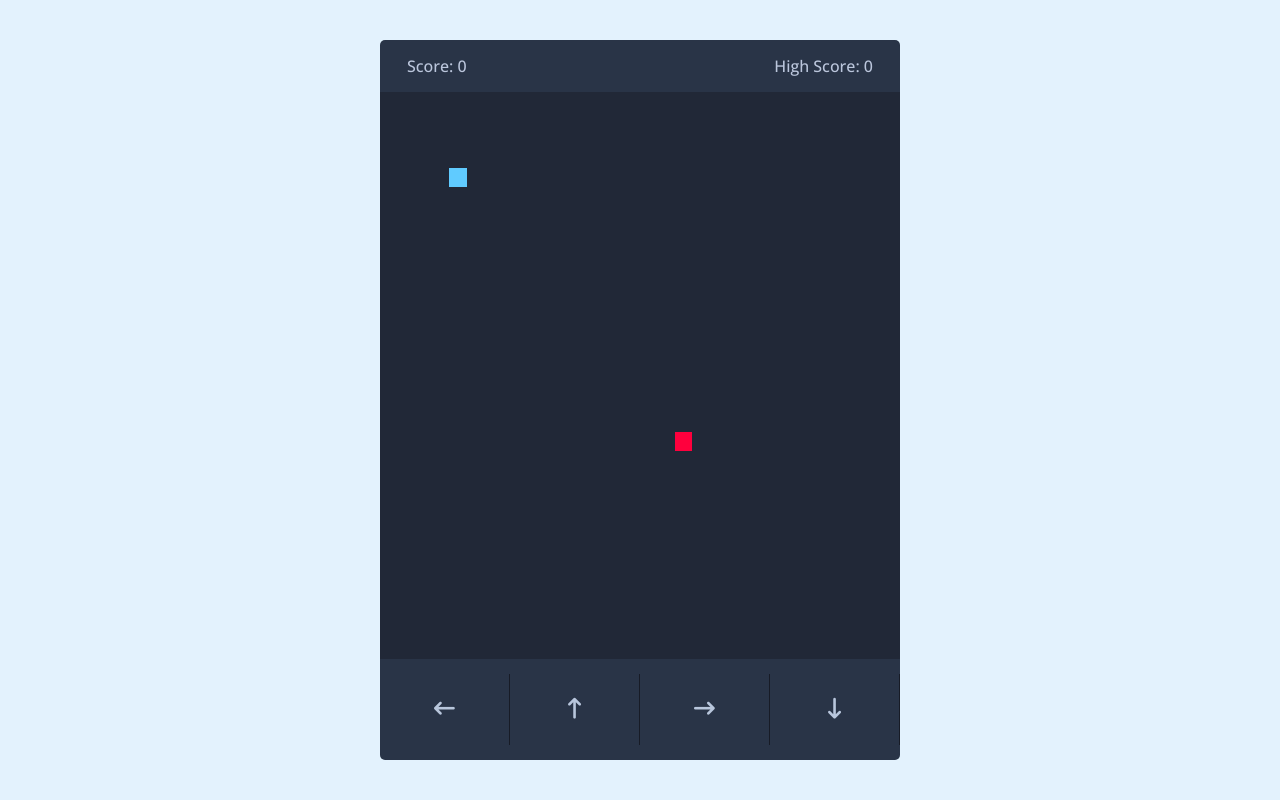
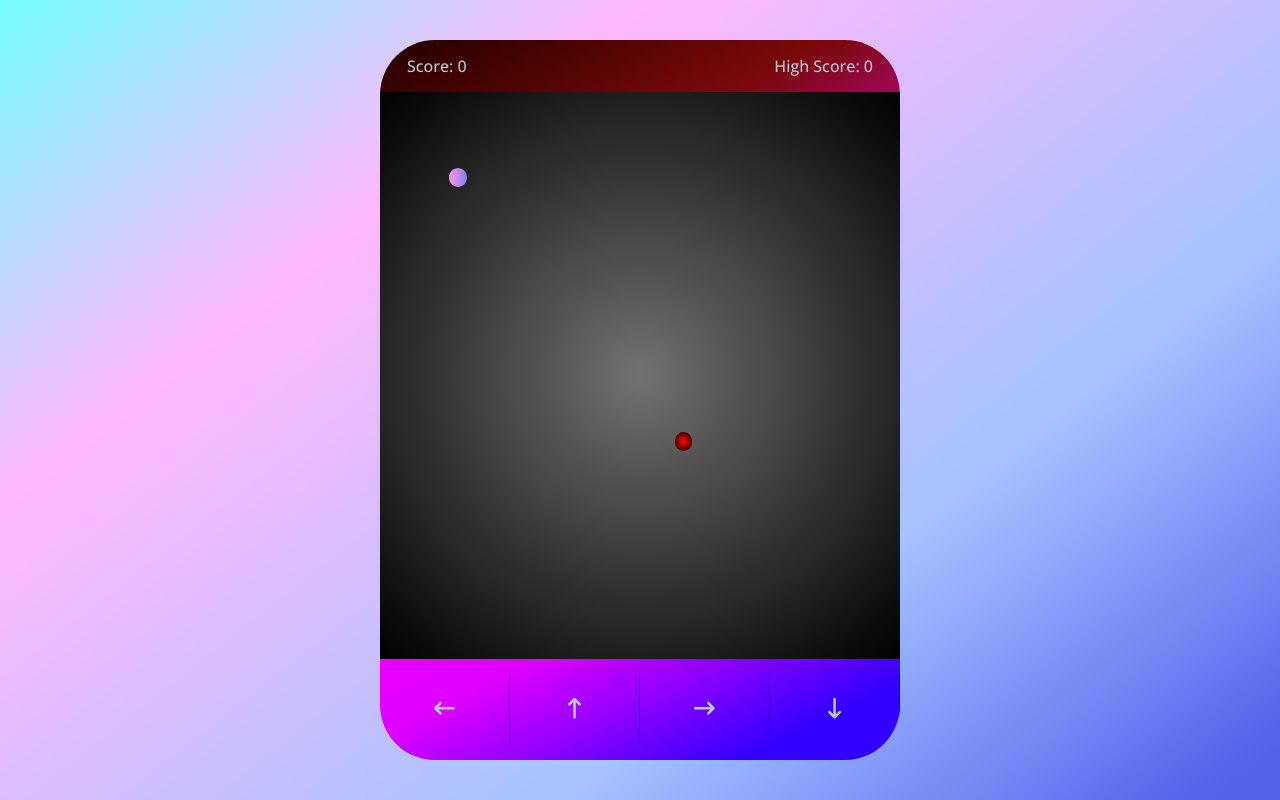
Before and after one commit to SamuelMilla/Snake-Game, a plain HTML site: page index.html in a window 1280 px wide. Drawn offline with nearby package versions, Linux system fonts and the light colour scheme.

Commit message:
Changed the CSS

```diff
--- a/script.js
+++ b/script.js
@@ -80,5 +80,5 @@ const updateFoodPosition = () => {
  }
 
  updateFoodPosition();
- setIntervalId = setInterval(initGame, 100);
+ setIntervalId = setInterval(initGame, 80);
  document.addEventListener("keyup", changeDirection);
--- a/style.css
+++ b/style.css
@@ -12,7 +12,8 @@ body {
     align-items: center;
     justify-content: center;
     min-height: 100vh;
-    background: #E3F2FD;
+    background: rgb(84,97,235);
+    background: linear-gradient(322deg, rgba(84,97,235,1) 3%, rgba(164,195,255,1) 31%, rgba(255,184,252,1) 72%, rgba(117,254,255,1) 100%);
 }
 
 .wrapper {
@@ -22,8 +23,9 @@ body {
     overflow: hidden;
     flex-direction: column;
     justify-content: center;
-    border-radius: 5px;
-    background: #293447;
+    border-radius: 55px;
+    background: rgb(51,0,255);
+    background: linear-gradient(333deg, rgba(51,0,255,1) 8%, rgba(222,0,255,1) 29%, rgba(244,0,255,1) 42%, rgba(221,2,208,1) 54%, rgba(121,9,9,1) 77%, rgba(36,0,0,1) 100%);
     box-shadow: 0 20px 40px rgba(52, 87, 220. 0.2);
 }
 
@@ -40,16 +42,21 @@ body {
     height: 100%;
     width: 100%;
     display: grid;
-    background: #212837;
+    background: rgb(69,69,69);
+    background: radial-gradient(circle, rgb(115, 113, 113) 0%, rgb(0, 0, 0) 100%);
     grid-template: repeat(30, 1fr) / repeat(30, 1fr);
 }
 
 .play-board .food {
-    background: #FF003D;
+    background: rgb(0,35,255);
+    background: radial-gradient(circle, rgb(255, 6, 6) 1%, rgb(0, 0, 0) 100%);
+    border-radius: 15px;
 }
 
 .play-board .head {
-    background: #60CBFF;
+    background: rgb(249,149,232);
+    background: linear-gradient(90deg, rgba(249,149,232,1) 0%, rgba(137,124,242,1) 100%);
+    border-radius: 15px;
 }
 
 .controls {
```
